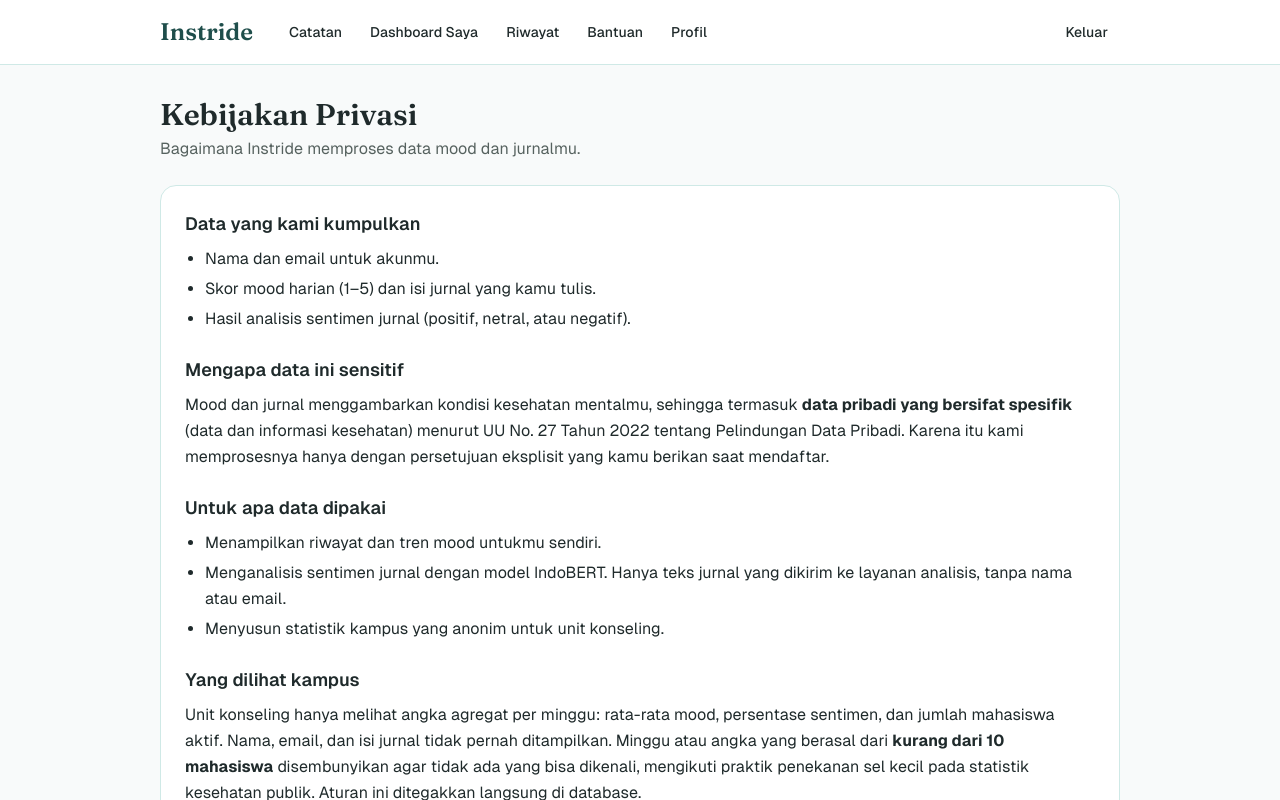
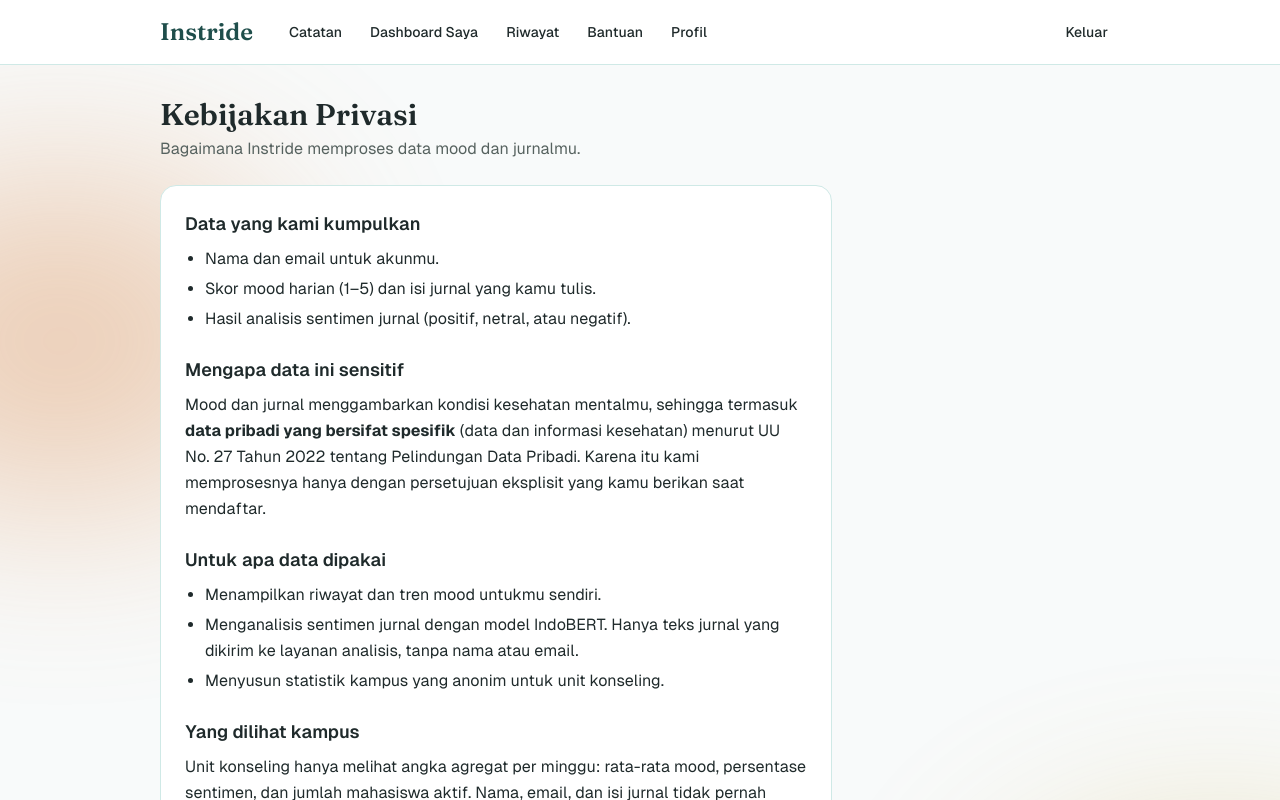
Before and after one commit to dnday/Instride, a Next.js app: page /privasi in a window 1280 px wide. Shown: the top 800 px of the page. Built offline with nearby package versions, Linux system fonts and the light colour scheme.

Commit message:
feat: Latar hangat dan lebar baca terbatas di halaman Privasi (#55)

```diff
--- a/src/app/(mahasiswa)/privasi/page.tsx
+++ b/src/app/(mahasiswa)/privasi/page.tsx
@@ -1,6 +1,7 @@
 import Link from "next/link";
 
 import { StudentPage } from "@/components/StudentShell";
+import { WarmGlow } from "@/components/WarmGlow";
 
 const SECTIONS: { title: string; body: React.ReactNode }[] = [
   {
@@ -84,8 +85,10 @@ const SECTIONS: { title: string; body: React.ReactNode }[] = [
 // Halaman publik: ditautkan dari formulir pendaftaran sebelum akun dibuat
 export default function PrivasiPage() {
   return (
+    <div className="relative isolate overflow-hidden">
+      <WarmGlow leftTop="8%" rightTop="55%" />
     <StudentPage title="Kebijakan Privasi" intro="Bagaimana Instride memproses data mood dan jurnalmu.">
-      <div className="card space-y-6 text-ink leading-relaxed">
+      <div className="card max-w-2xl space-y-6 text-ink leading-relaxed">
         {SECTIONS.map((s) => (
           <section key={s.title}>
             <h2 className="text-lg font-semibold">{s.title}</h2>
@@ -94,5 +97,6 @@ export default function PrivasiPage() {
         ))}
       </div>
     </StudentPage>
+    </div>
   );
 }
```
